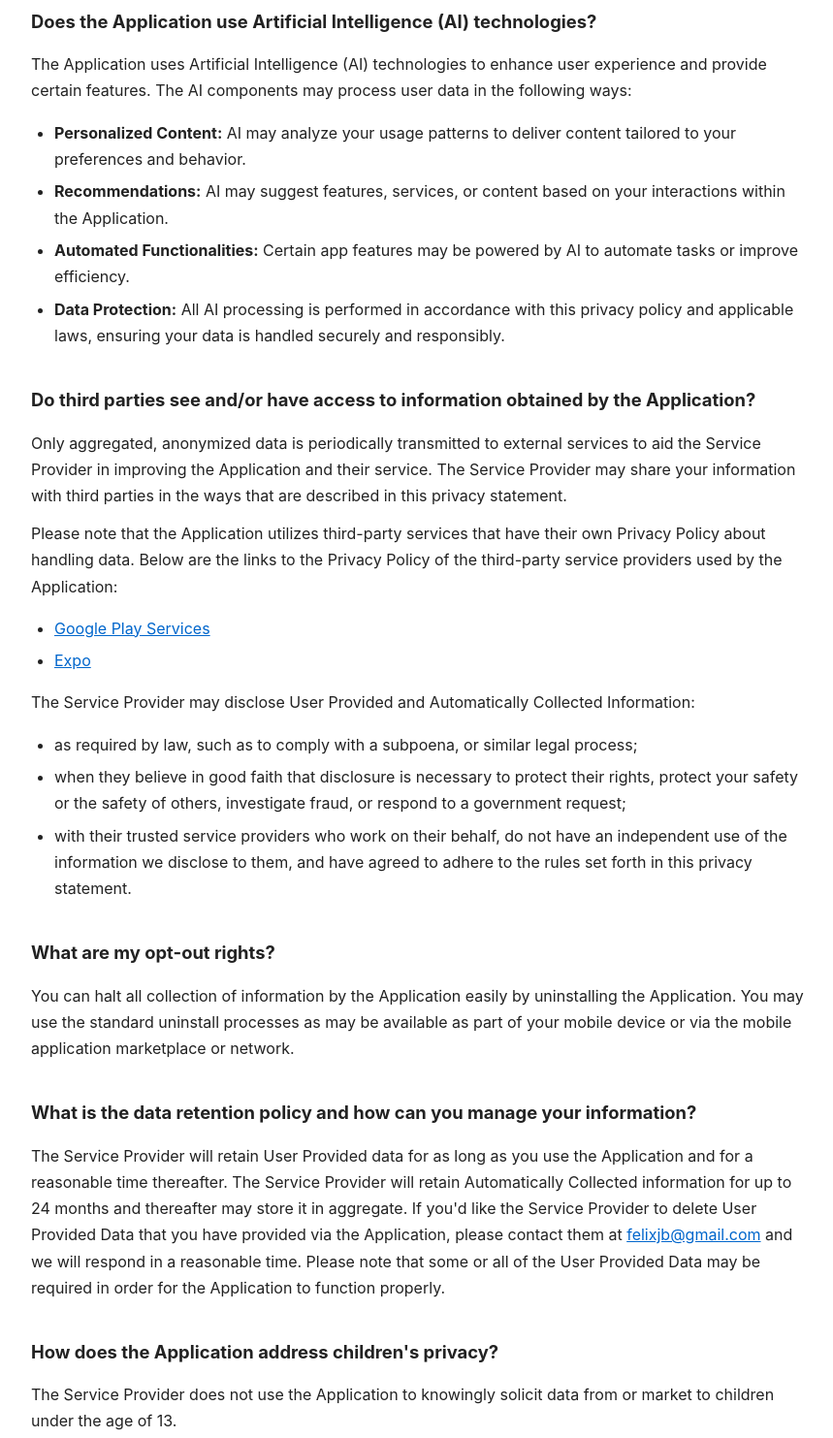
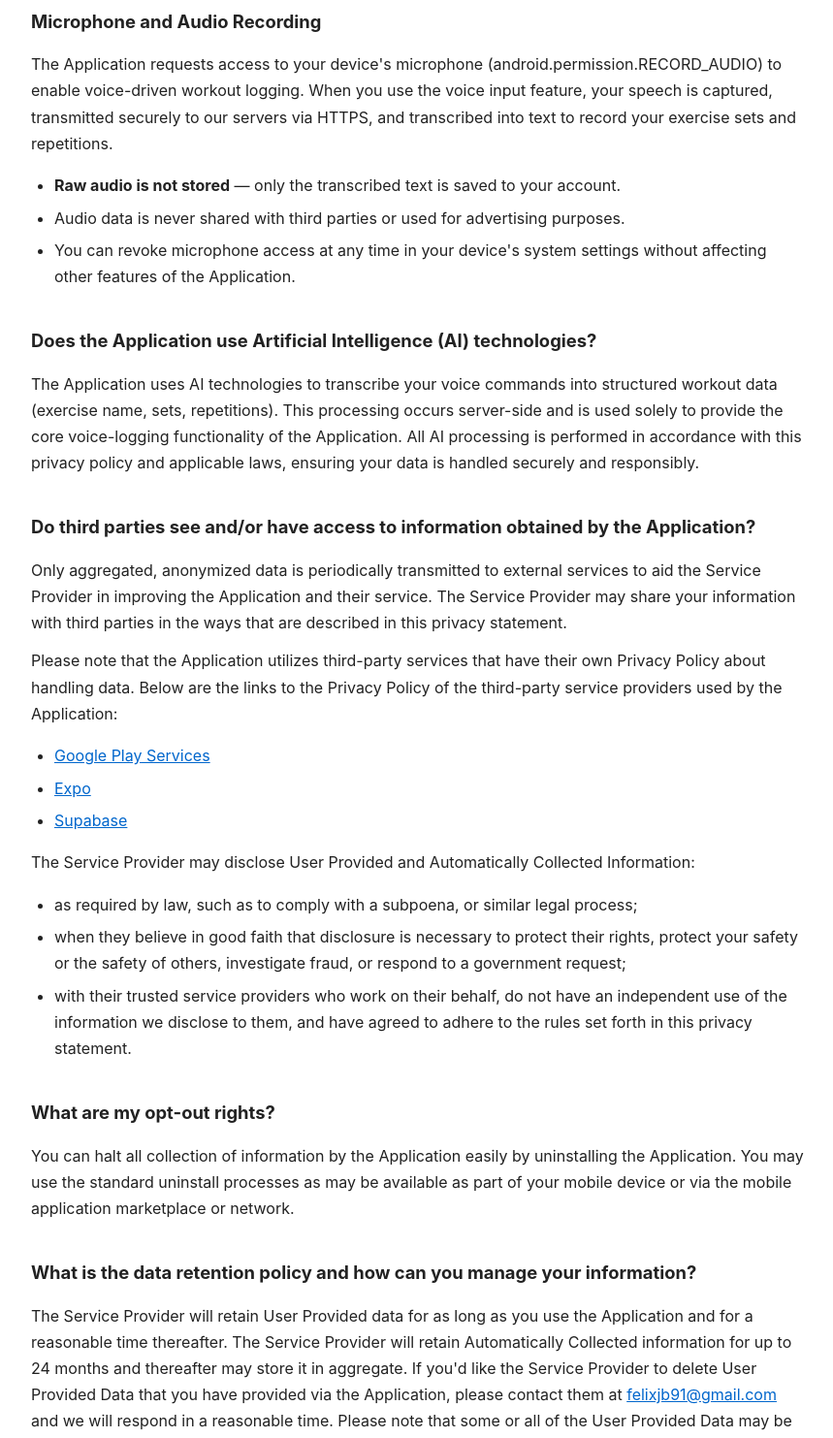
Before and after one commit to felixjb91/sayreps-privacy-policy, a plain HTML site: page index.html in a window 1280 px wide. Shown: the part 760-2243 px from the top of the page at 97% size, without its empty margins (208-1067 px from the left). Drawn offline with Linux system fonts and the light colour scheme.

Commit message:
add missing policies

```diff
--- a/index.html
+++ b/index.html
@@ -38,14 +38,16 @@
 <h2>Does the Application collect precise real time location information of the device?</h2>
 <p>This Application does not gather precise information about the location of your mobile device.</p>
 
+<h2>Microphone and Audio Recording</h2>
+<p>The Application requests access to your device's microphone (android.permission.RECORD_AUDIO) to enable voice-driven workout logging. When you use the voice input feature, your speech is captured, transmitted securely to our servers via HTTPS, and transcribed into text to record your exercise sets and repetitions.</p>
+<ul>
+    <li><strong>Raw audio is not stored</strong> — only the transcribed text is saved to your account.</li>
+    <li>Audio data is never shared with third parties or used for advertising purposes.</li>
+    <li>You can revoke microphone access at any time in your device's system settings without affecting other features of the Application.</li>
+</ul>
+
 <h2>Does the Application use Artificial Intelligence (AI) technologies?</h2>
-<p>The Application uses Artificial Intelligence (AI) technologies to enhance user experience and provide certain features. The AI components may process user data in the following ways:</p>
-<ul>
-  <li><strong>Personalized Content:</strong> AI may analyze your usage patterns to deliver content tailored to your preferences and behavior.</li>
-  <li><strong>Recommendations:</strong> AI may suggest features, services, or content based on your interactions within the Application.</li>
-  <li><strong>Automated Functionalities:</strong> Certain app features may be powered by AI to automate tasks or improve efficiency.</li>
-  <li><strong>Data Protection:</strong> All AI processing is performed in accordance with this privacy policy and applicable laws, ensuring your data is handled securely and responsibly.</li>
-</ul>
+<p>The Application uses AI technologies to transcribe your voice commands into structured workout data (exercise name, sets, repetitions). This processing occurs server-side and is used solely to provide the core voice-logging functionality of the Application. All AI processing is performed in accordance with this privacy policy and applicable laws, ensuring your data is handled securely and responsibly.</p>
 
 <h2>Do third parties see and/or have access to information obtained by the Application?</h2>
 <p>Only aggregated, anonymized data is periodically transmitted to external services to aid the Service Provider in improving the Application and their service. The Service Provider may share your information with third parties in the ways that are described in this privacy statement.</p>
@@ -53,6 +55,7 @@
 <ul>
     <li><a href="https://www.google.com/policies/privacy/" target="_blank" rel="noopener">Google Play Services</a></li>
     <li><a href="https://expo.io/privacy" target="_blank" rel="noopener">Expo</a></li>
+    <li><a href="https://supabase.com/privacy" target="_blank" rel="noopener">Supabase</a></li>
 </ul>
 <p>The Service Provider may disclose User Provided and Automatically Collected Information:</p>
 <ul>
@@ -65,11 +68,11 @@
 <p>You can halt all collection of information by the Application easily by uninstalling the Application. You may use the standard uninstall processes as may be available as part of your mobile device or via the mobile application marketplace or network.</p>
 
 <h2>What is the data retention policy and how can you manage your information?</h2>
-<p>The Service Provider will retain User Provided data for as long as you use the Application and for a reasonable time thereafter. The Service Provider will retain Automatically Collected information for up to 24 months and thereafter may store it in aggregate. If you'd like the Service Provider to delete User Provided Data that you have provided via the Application, please contact them at <a href="mailto:felixjb@gmail.com">felixjb@gmail.com</a> and we will respond in a reasonable time. Please note that some or all of the User Provided Data may be required in order for the Application to function properly.</p>
+<p>The Service Provider will retain User Provided data for as long as you use the Application and for a reasonable time thereafter. The Service Provider will retain Automatically Collected information for up to 24 months and thereafter may store it in aggregate. If you'd like the Service Provider to delete User Provided Data that you have provided via the Application, please contact them at <a href="mailto:felixjb91@gmail.com">felixjb91@gmail.com</a> and we will respond in a reasonable time. Please note that some or all of the User Provided Data may be required in order for the Application to function properly.</p>
 
 <h2>How does the Application address children's privacy?</h2>
 <p>The Service Provider does not use the Application to knowingly solicit data from or market to children under the age of 13.</p>
-<p>The Application does not address anyone under the age of 13. The Service Provider does not knowingly collect personally identifiable information from children under 13 years of age. In the case the Service Provider discovers that a child under 13 has provided personal information, the Service Provider will immediately delete this from their servers. If you are a parent or guardian and you are aware that your child has provided us with personal information, please contact the Service Provider (<a href="mailto:felixjb@gmail.com">felixjb@gmail.com</a>) so that they will be able to take the necessary actions.</p>
+<p>The Application does not address anyone under the age of 13. The Service Provider does not knowingly collect personally identifiable information from children under 13 years of age. In the case the Service Provider discovers that a child under 13 has provided personal information, the Service Provider will immediately delete this from their servers. If you are a parent or guardian and you are aware that your child has provided us with personal information, please contact the Service Provider (<a href="mailto:felixjb91@gmail.com">felixjb91@gmail.com</a>) so that they will be able to take the necessary actions.</p>
 
 <h2>How is your information kept secure?</h2>
 <p>The Service Provider are concerned about safeguarding the confidentiality of your information. The Service Provider provide physical, electronic, and procedural safeguards to protect information we process and maintain. For example, we limit access to this information to authorized employees and contractors who need to know that information in order to operate, develop or improve their Application. Please be aware that, although we endeavor to provide reasonable security for information we process and maintain, no security system can prevent all potential security breaches.</p>
@@ -82,7 +85,7 @@
 <p>By using the Application, you are giving your consent to the Service Provider processing of your information as set forth in this Privacy Policy now and as amended by us. "Processing" means using cookies on a computer/hand held device or using or touching information in any way, including, but not limited to, collecting, storing, deleting, using, combining and disclosing information.</p>
 
 <h2>How can you contact us?</h2>
-<p>If you have any questions regarding privacy while using the Application, or have questions about the practices, please contact the Service Provider via email at <a href="mailto:felixjb@gmail.com">felixjb@gmail.com</a>.</p>
+<p>If you have any questions regarding privacy while using the Application, or have questions about the practices, please contact the Service Provider via email at <a href="mailto:felixjb91@gmail.com">felixjb91@gmail.com</a>.</p>
 
 <hr>
 
```
Lines whose indentation alone changed are shown as unchanged.
